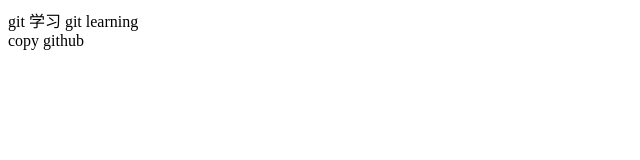
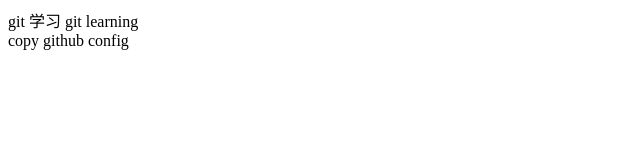
Before and after one commit to imcxx/git_learning, a plain HTML site: page index.html in a window 1280 px wide. Shown: the full height of the page, 0-640 px from the left. Drawn offline with Linux system fonts and the light colour scheme.

Commit message:
add the first git command with config

```diff
--- a/index.html
+++ b/index.html
@@ -13,6 +13,7 @@
     </div>
     <div>
         copy github
+    	config
     </div>
 </body>
 </html>
```
